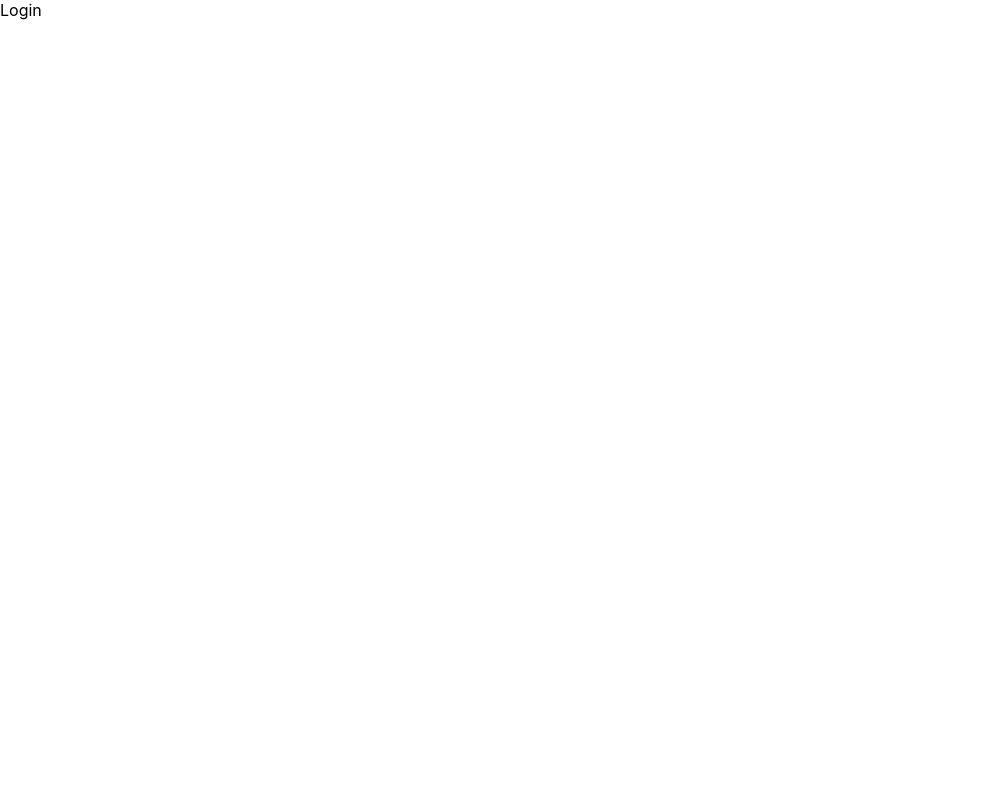
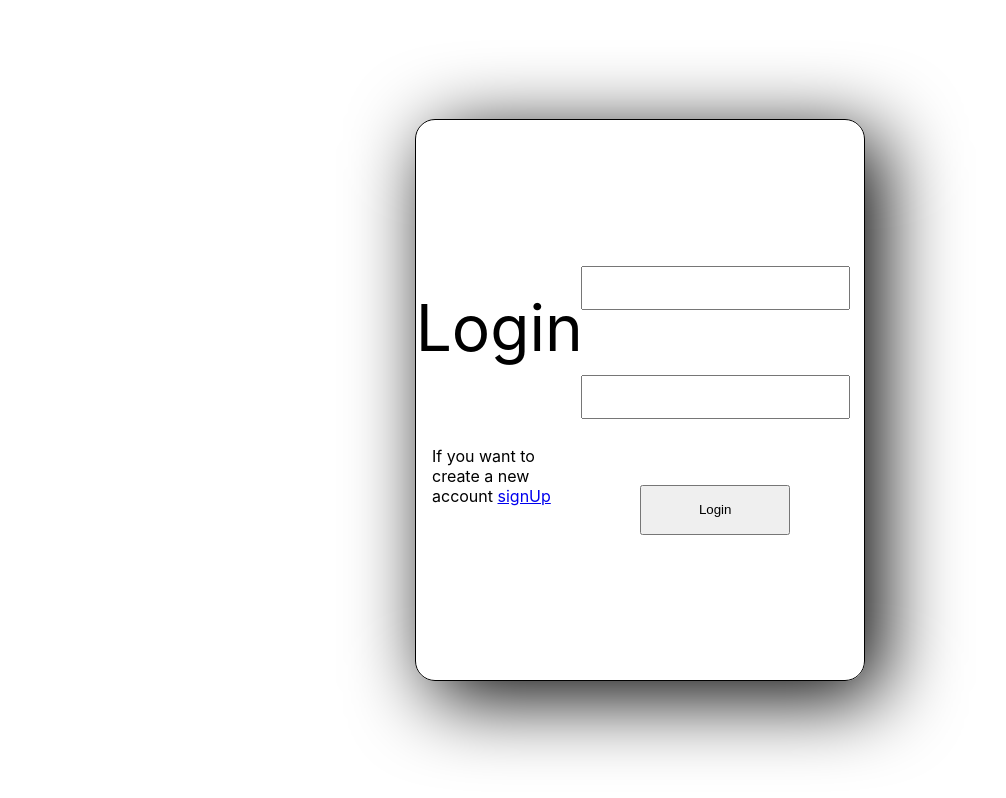
Before and after one commit to VisioneerHEI/PocketVault-Front, a React (Create React App) app: page /login in a window 1280 px wide. Shown: the whole page, without its empty margins (0-1006 px from the left). Built offline with nearby package versions, Linux system fonts and the light colour scheme.

Commit message:
feat: login page

```diff
--- /dev/null
+++ b/src/pages/login/components/inputForm.jsx
@@ -0,0 +1,14 @@
+import { Input } from "@chakra-ui/react";
+
+const InputForm = () => {
+    return (
+        <Input
+            minH={"20px"}
+            h={"5vh"}
+            w={"80%"}
+            padding={"0 1em 0 1em"}
+        />
+    )
+};
+
+export default InputForm;
--- /dev/null
+++ b/src/pages/login/components/loginForm.jsx
@@ -0,0 +1,51 @@
+import { Flex, Input, Text } from "@chakra-ui/react";
+import InputForm from "./inputForm";
+
+const LoginForm = () => {
+    const a = "70%"
+    return (
+        <Flex
+            justifyContent={"space-around"}
+            alignItems={"center"}
+            border={"1px black solid"}
+            minH={"60px"}
+            h={"70vh"}
+            w={"35vw"}
+            borderRadius={"20px"}
+            boxShadow={"1em 1em 5em"}>
+            <Flex
+                flexDir={"column"}
+                alignItems={"center"}
+                minH={"60px"}
+                h={"350px"}
+                padding={"0 0 0 1em"}
+                w={`calc(100% - ${a})`}
+                borderRadius={"20px"}
+                >
+                <Text
+                    fontSize={"4em"}
+                    >
+                    Login
+                </Text>
+                <Text>If you want to create a new account <a href="/signUp">signUp</a></Text>
+            </Flex>
+            <Flex
+                flexDir={"column"}
+                justifyContent={"space-evenly"}
+                alignItems={"center"}
+                minH={"60px"}
+                maxH={"400px"}
+                h={"70vh"}
+                w={a}
+                borderRadius={"20px"}
+                padding={"20px 0px 20px 0"}
+                >
+                <InputForm />
+                <InputForm />
+                <Input type={"button"}  w={"150px"} h={"50px"} value={"Login"} />
+            </Flex>
+        </Flex>
+    )
+};
+
+export default LoginForm;
--- a/src/pages/login/index.jsx
+++ b/src/pages/login/index.jsx
@@ -1,9 +1,16 @@
 import { Flex } from "@chakra-ui/react";
+import LoginForm from "./components/loginForm";
 
 const Login = () => {
     return (
-        <Flex>
-            Login
+        <Flex
+            w={"100vw"}
+            h={"100vh"}
+            flexDir={"column"}
+            justifyContent={"center"}
+            alignItems={"center"}
+            >
+                <LoginForm />
         </Flex>
     )
 };
```
